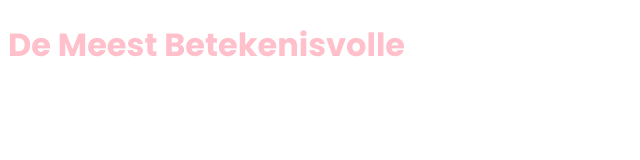
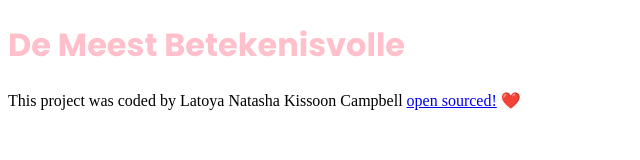
Before and after one commit to LatoyaNatashaC/Challenge-1, a plain HTML site: page index.html in a window 1280 px wide. Shown: the whole page, without its empty margins (0-640 px from the left). Drawn offline with nearby package versions, Linux system fonts and the light colour scheme.

Commit message:
added footer signature of project

```diff
--- a/index.html
+++ b/index.html
@@ -19,5 +19,12 @@
   </head>
   <body>
     <h1>De Meest Betekenisvolle</h1>
+    <footer>
+      This project was coded by Latoya Natasha Kissoon Campbell
+      <a href="https://github.com/LatoyaNatashaC" target="_blank"
+        >open sourced!</a
+      >
+      ❤️
+    </footer>
   </body>
 </html>
```
Also changed, not shown: images/hurdle.jpg (added), images/switchfoot 1.jpg (added).
